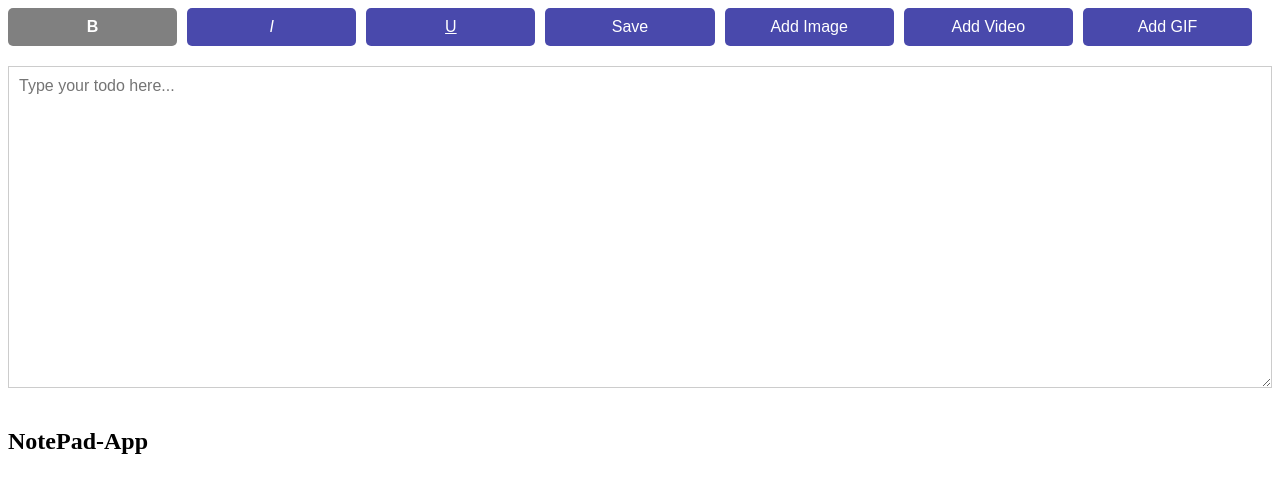
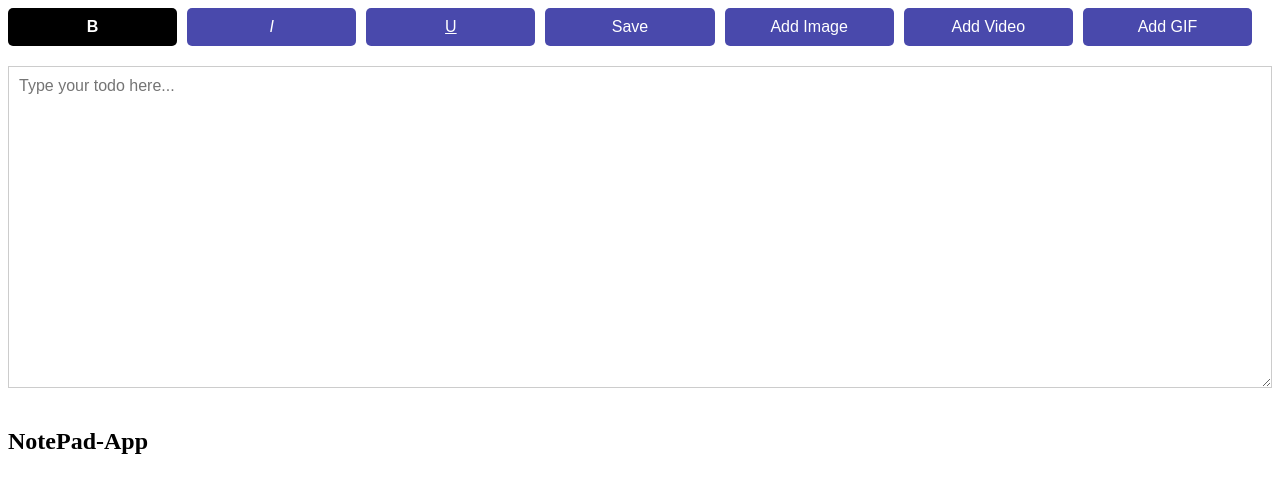
Before and after one commit to Kosiso123/NotePad, a React (Vite) app: page / in a window 1280 px wide. In both pictures the pointer is over the button 92 px from the left and 27 px from the top of the page. Shown: the top 492 px of the page. Built offline with nearby package versions, Linux system fonts and the light colour scheme.

Commit message:
completed

```diff
--- a/src/components/NoteApp.css
+++ b/src/components/NoteApp.css
@@ -33,7 +33,7 @@
   }
 
   .toolbar button:hover {
-    background-color:grey;
+    background-color:black;
   }
 
   .toolbar select {
```
